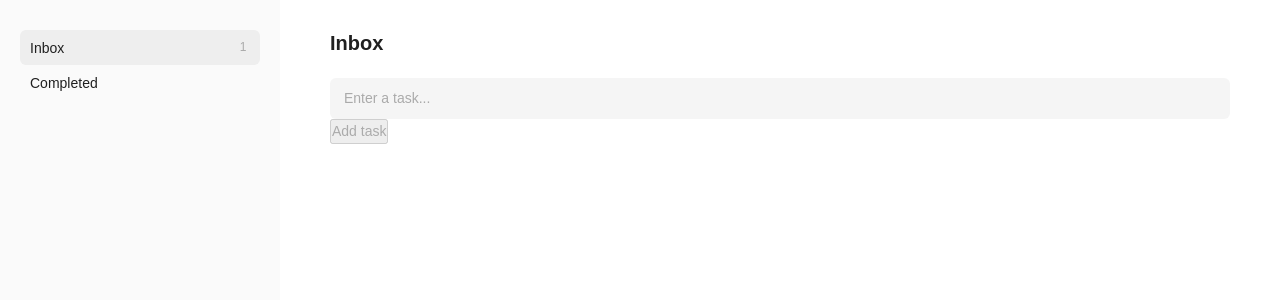
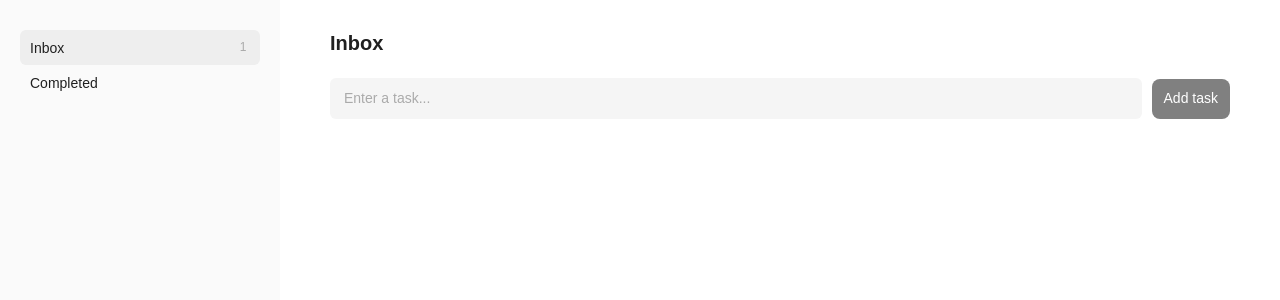
Before and after one commit to SirKaelan/Todo, a React (Create React App) app: page / in a window 1280 px wide. Shown: the top 300 px of the page. Built offline with nearby package versions, Linux system fonts and the light colour scheme.

Commit message:
Create reusable button component

```diff
--- a/src/features/tasks/create-task-form/create-task-form.module.scss
+++ b/src/features/tasks/create-task-form/create-task-form.module.scss
@@ -1,7 +1,11 @@
 @import "../../../sass-partials/variables";
 
-.tasks__manager {
-  &__taskInput {
+.form {
+  display: flex;
+  align-items: center;
+  gap: 1rem;
+
+  &__input {
     width: 100%;
     padding: $task-input-padding;
     background-color: $task-input-bg-color;
--- a/src/features/tasks/create-task-form/create-task-form.tsx
+++ b/src/features/tasks/create-task-form/create-task-form.tsx
@@ -1,6 +1,7 @@
 import React, { useState } from "react";
 import styles from "./create-task-form.module.scss";
 import { useAddTask } from "../TaskContext";
+import { Button } from "features/ui";
 
 type CreateTaskFormProps = {
   placeholderText: string;
@@ -27,22 +28,18 @@ export const CreateTaskForm = ({
   };
 
   return (
-    <form onSubmit={handleTaskSubmit}>
+    <form onSubmit={handleTaskSubmit} className={styles.form}>
       <input
-        className={styles.tasks__manager__taskInput}
+        className={styles.form__input}
         type="text"
         placeholder={placeholderText}
         value={task}
         onChange={handleTaskInput}
         aria-label="Enter task"
       />
-      <button
-        className={styles.submitBtn}
-        type="submit"
-        disabled={!task ? true : false}
-      >
+      <Button color="primary" type="submit" disabled={!task ? true : false}>
         Add task
-      </button>
+      </Button>
     </form>
   );
 };
--- a/src/features/tasks/task-item/task-item.tsx
+++ b/src/features/tasks/task-item/task-item.tsx
@@ -3,6 +3,7 @@ import styles from "./task-item.module.scss";
 import { useRemoveTask } from "features/tasks/TaskContext";
 import { useSetTaskId } from "pages";
 import { useSetOverlay } from "features/ui";
+import { Button } from "features/ui";
 
 type TaskItemProps = {
   id: string;
@@ -10,7 +11,7 @@ type TaskItemProps = {
 };
 
 type InputClickEvent = React.MouseEvent<HTMLInputElement, MouseEvent>;
-type RemoveBtnClickEvent = React.MouseEvent<HTMLButtonElement, MouseEvent>;
+type BtnClickEvent = React.MouseEvent<HTMLButtonElement, MouseEvent>;
 
 export const TaskItem = ({ id, content }: TaskItemProps): JSX.Element => {
   const [isChecked, setIsChecked] = useState<boolean>(false);
@@ -30,7 +31,7 @@ export const TaskItem = ({ id, content }: TaskItemProps): JSX.Element => {
 
   const handleCheckboxClick = (e: InputClickEvent) => e.stopPropagation();
 
-  const handleRemoveClick = (e: RemoveBtnClickEvent): void => {
+  const handleRemoveClick = (e: BtnClickEvent): void => {
     e.stopPropagation();
     removeTask(id);
   };
@@ -48,7 +49,9 @@ export const TaskItem = ({ id, content }: TaskItemProps): JSX.Element => {
         onClick={handleCheckboxClick}
       />
       <p className={styles.tasks__manager__taskContent}>{content}</p>
-      <button onClick={handleRemoveClick}>Remove</button>
+      <Button color="danger" onClick={handleRemoveClick}>
+        Remove
+      </Button>
     </li>
   );
 };
--- /dev/null
+++ b/src/features/ui/button/button.module.scss
@@ -0,0 +1,42 @@
+@import "sass-partials/_variables.scss";
+
+.btn {
+  border-radius: 8px;
+  border-style: none;
+  color: #ffffff;
+  display: inline-block;
+  // font-family: "Haas Grot Text R Web", "Helvetica Neue", Helvetica, Arial,
+  //   sans-serif;
+  font-size: 1.4rem;
+  font-weight: 500;
+  height: 40px;
+  outline: none;
+  padding: 6px 12px;
+  transition: background-color 100ms;
+  user-select: none;
+  -webkit-user-select: none;
+  touch-action: manipulation;
+  white-space: nowrap;
+  cursor: pointer;
+
+  &.btn-primary {
+    background-color: $btn-primary-bg-color-default;
+
+    &:hover {
+      background-color: $btn-primary-bg-color-hover;
+    }
+
+    &:disabled {
+      background-color: gray;
+      cursor: not-allowed;
+    }
+  }
+
+  &.btn-danger {
+    background-color: $btn-danger-bg-color-default;
+
+    &:hover {
+      background-color: $btn-danger-bg-color-hover;
+    }
+  }
+}
--- /dev/null
+++ b/src/features/ui/button/button.tsx
@@ -0,0 +1,39 @@
+import React from "react";
+import styles from "./button.module.scss";
+
+type BtnClickEvent = React.MouseEvent<HTMLButtonElement, MouseEvent>;
+
+type ButtonProps = {
+  color: "primary" | "danger";
+  type?: "button" | "reset" | "submit";
+  disabled?: boolean;
+  onClick?: (e: BtnClickEvent) => void;
+  children: string;
+};
+
+export const Button = ({
+  color,
+  type,
+  disabled,
+  onClick,
+  children,
+}: ButtonProps): JSX.Element => {
+  const buttonClasses = (): string => {
+    const arr: string[] = [styles["btn"]];
+    if (color === "primary") arr.push(styles["btn-primary"]);
+    if (color === "danger") arr.push(styles["btn-danger"]);
+
+    return arr.join(" ");
+  };
+
+  return (
+    <button
+      className={buttonClasses()}
+      onClick={onClick}
+      type={type}
+      disabled={disabled}
+    >
+      {children}
+    </button>
+  );
+};
--- a/src/features/ui/dialog/dialog.tsx
+++ b/src/features/ui/dialog/dialog.tsx
@@ -16,7 +16,7 @@ export const Dialog = ({
 }: DialogProps): JSX.Element => {
   const dialogRef = useRef<HTMLDialogElement>(null);
 
-  const dialogClasses = () => {
+  const dialogClasses = (): string => {
     const arr: string[] = [styles["overlay"]];
     if (!open) arr.push(styles["overlay--closed"]);
 
--- a/src/features/ui/index.ts
+++ b/src/features/ui/index.ts
@@ -1,4 +1,5 @@
 export { Overlay } from "./overlay";
 export { Dialog } from "./dialog/dialog";
+export { Button } from "./button/button";
 export { Modal } from "./modal";
 export { UIStateProvider, useGetOverlay, useSetOverlay } from "./ui-context";
--- a/src/sass-partials/_variables.scss
+++ b/src/sass-partials/_variables.scss
@@ -22,3 +22,9 @@ $task-input-bg-color: rgb(245, 245, 245);
 $task-input-placeholder-color: rgb(170, 170, 170);
 $task-category-spacing: 0.5rem;
 $task-list-inset: 1.5rem;
+
+// Reusable button
+$btn-primary-bg-color-default: #007bff;
+$btn-primary-bg-color-hover: #0069d9;
+$btn-danger-bg-color-default: #dc3545;
+$btn-danger-bg-color-hover: #c82333;
```
Also changed, not shown: mind_serenity/todo.txt.
